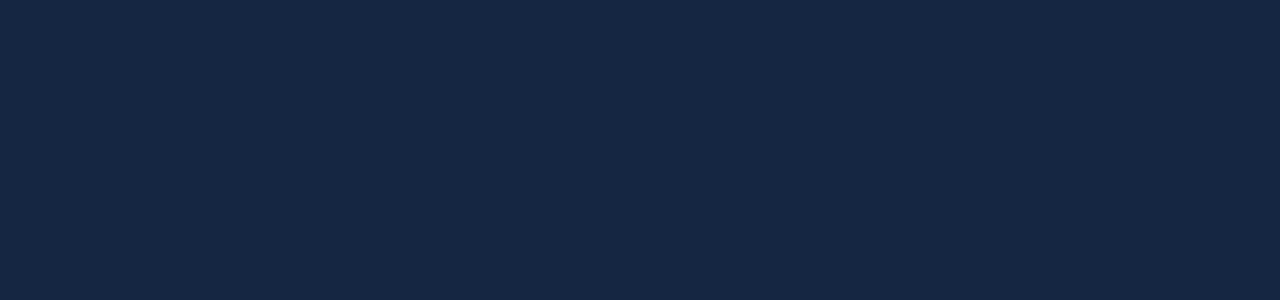
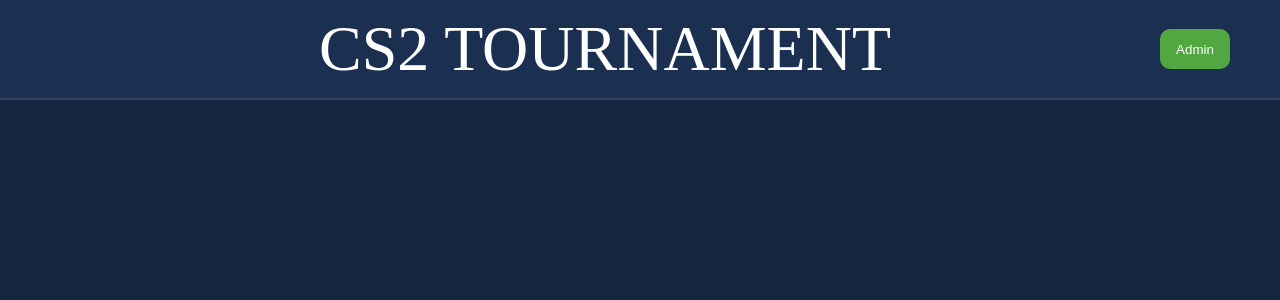
Before and after one commit to KirusaK/cs2_tournament, a React app in the folder frontend/: page / in a window 1280 px wide. Shown: the top 300 px of the page. Built offline with nearby package versions, Linux system fonts and the light colour scheme; the HTML template or start-up script is replaced by a standard one.

Commit message:
feat: complete header widget with custom styles and logo centering

```diff
--- a/frontend/src/app/App.jsx
+++ b/frontend/src/app/App.jsx
@@ -1,5 +1,7 @@
+import { Main } from "../pages/Main/Main";
+
 const App = () => {
-  return <></>;
+  return <Main />;
 };
 
 export default App;
--- a/frontend/src/app/styles/globals.scss
+++ b/frontend/src/app/styles/globals.scss
@@ -4,6 +4,7 @@
   margin: 0;
   padding: 0;
   box-sizing: border-box;
+  text-decoration: none;
 }
 
 body {
@@ -14,6 +15,11 @@ button {
   border: none;
   cursor: pointer;
   transition: transform 0.3s ease;
+  display: flex;
+  justify-content: center;
+  align-items: center;
+  text-align: center;
+  border-radius: 10px;
 }
 
 button:hover {
--- a/frontend/src/app/styles/variables.scss
+++ b/frontend/src/app/styles/variables.scss
@@ -3,6 +3,6 @@
 $color-surface: #142642; // Цвет для основного поля информации
 $color-surface-light: #1b2f50; // Цвет для headera
 $color-green: #51a841; // Цвет для кнопки и украшения полей с наванием команд
-$color-line: #d9d9d9; // Цвет для декоративных линий
+$color-line: #fff; // Цвет для декоративных линий
 
-$color-text-main: #fff;
+$color-text-main: #fff; // Цвет для текста
--- /dev/null
+++ b/frontend/src/pages/Main/Main.jsx
@@ -0,0 +1,10 @@
+import { Header } from "../../widgets/header/Header";
+import styles from "./Main.module.scss";
+
+export const Main = () => {
+  return (
+    <div className={styles.page}>
+      <Header />
+    </div>
+  );
+};
--- /dev/null
+++ b/frontend/src/widgets/header/Header.jsx
@@ -0,0 +1,14 @@
+import styles from "./Header.module.scss";
+
+export const Header = () => {
+  return (
+    <header className={styles.header}>
+      <nav className={styles.nav}>
+        <a href="/" className={styles.logo}>
+          CS2 TOURNAMENT
+        </a>
+        <button className={styles.adminBtn}>Admin</button>
+      </nav>
+    </header>
+  );
+};
--- /dev/null
+++ b/frontend/src/widgets/header/Header.module.scss
@@ -0,0 +1,28 @@
+@use "../../app/styles/variables.scss" as *;
+
+.header {
+  width: 100%;
+  height: 100px;
+  background-color: $color-surface-light;
+  border-bottom: 2px solid rgba($color-line, 0.1);
+}
+
+.nav {
+  display: flex;
+  align-items: center;
+  height: 100%;
+  padding: 0 50px;
+}
+
+.logo {
+  margin: 0 auto;
+  color: $color-text-main;
+  font-size: 64px;
+}
+
+.adminBtn {
+  color: $color-text-main;
+  width: 70px;
+  height: 40px;
+  background: $color-green;
+}
```
Also changed, not shown: frontend/src/pages/Main/Main.module.scss (added).
